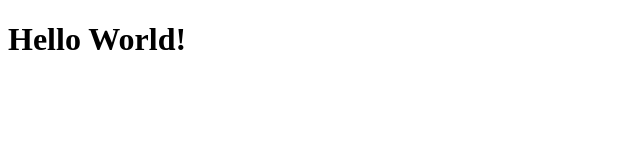
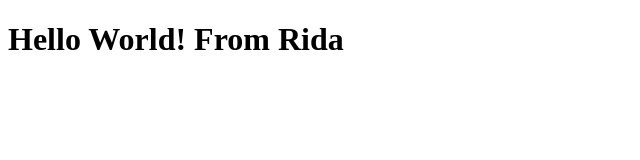
Before and after one commit to ridarafisyed/bootcamp2020, a plain HTML site: page index.html in a window 1280 px wide. Shown: the whole page, without its empty margins (0-640 px from the left). Drawn offline with Linux system fonts and the light colour scheme.

Commit message:
change in line
Testing 2nd part

```diff
--- a/index.html
+++ b/index.html
@@ -6,7 +6,7 @@
     <title>First page</title>
 </head>
 <body>
-    <h1>Hello World!</h1>
+    <h1>Hello World! From Rida</h1>
 
 </body>
 </html>
```
